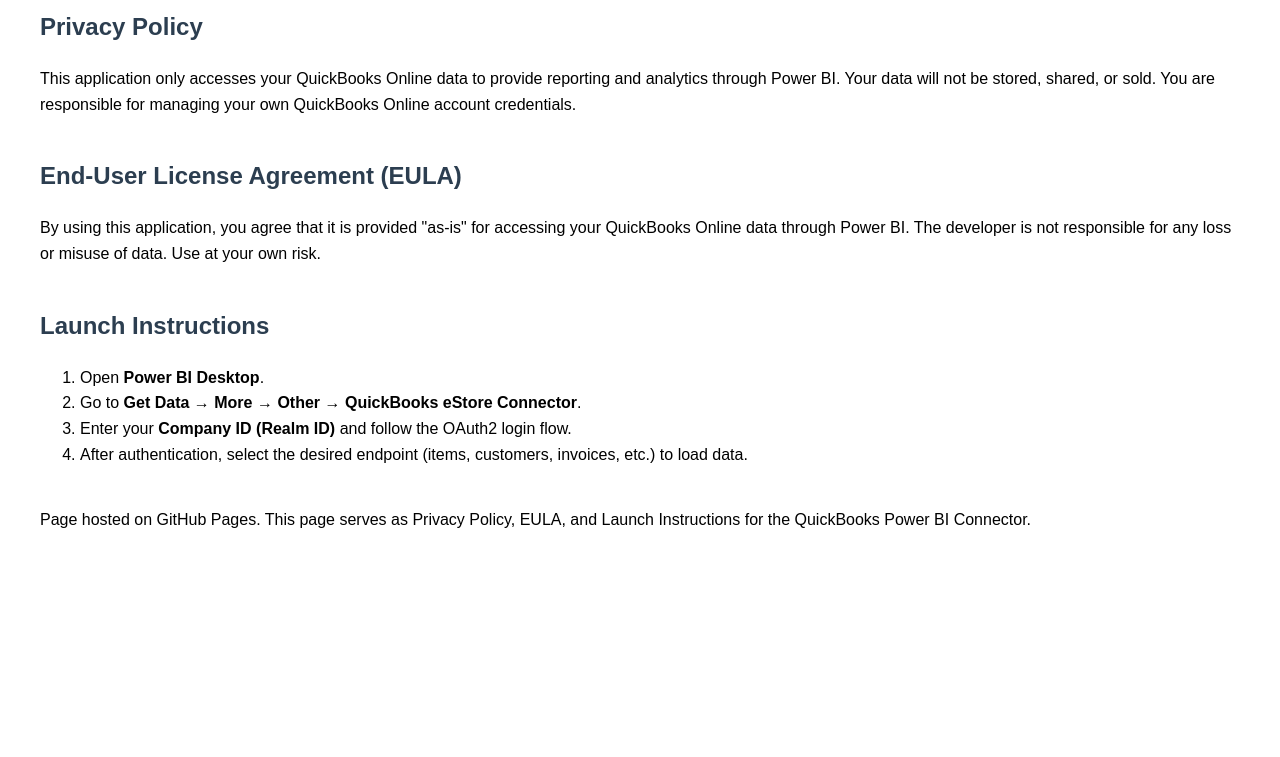
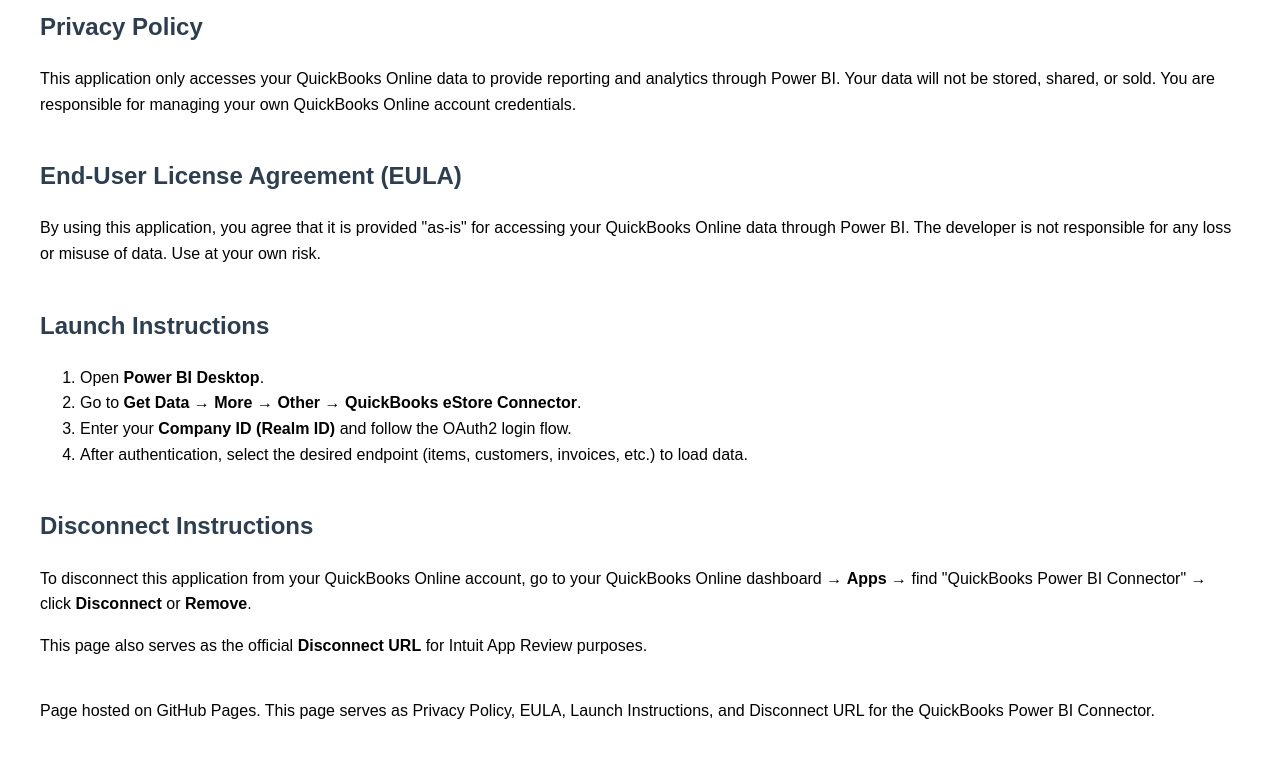
Before and after one commit to Mol-a/quickbooks-powerbi, a plain HTML site: page index.html in a window 1280 px wide. Shown: the part 105-862 px from the top of the page. Before the commit the page ends 800 px from the top, so only its background shows below. Drawn offline with Linux system fonts and the light colour scheme.

Commit message:
update index.html

```diff
--- a/index.html
+++ b/index.html
@@ -40,8 +40,19 @@
         </ol>
     </section>
 
+    <section id="disconnect-instructions">
+        <h2>Disconnect Instructions</h2>
+        <p>
+            To disconnect this application from your QuickBooks Online account, go to your QuickBooks Online dashboard →
+            <strong>Apps</strong> → find "QuickBooks Power BI Connector" → click <strong>Disconnect</strong> or <strong>Remove</strong>.
+        </p>
+        <p>
+            This page also serves as the official <strong>Disconnect URL</strong> for Intuit App Review purposes.
+        </p>
+    </section>
+
     <footer>
-        <p>Page hosted on GitHub Pages. This page serves as Privacy Policy, EULA, and Launch Instructions for the QuickBooks Power BI Connector.</p>
+        <p>Page hosted on GitHub Pages. This page serves as Privacy Policy, EULA, Launch Instructions, and Disconnect URL for the QuickBooks Power BI Connector.</p>
     </footer>
 </body>
 </html>
```
